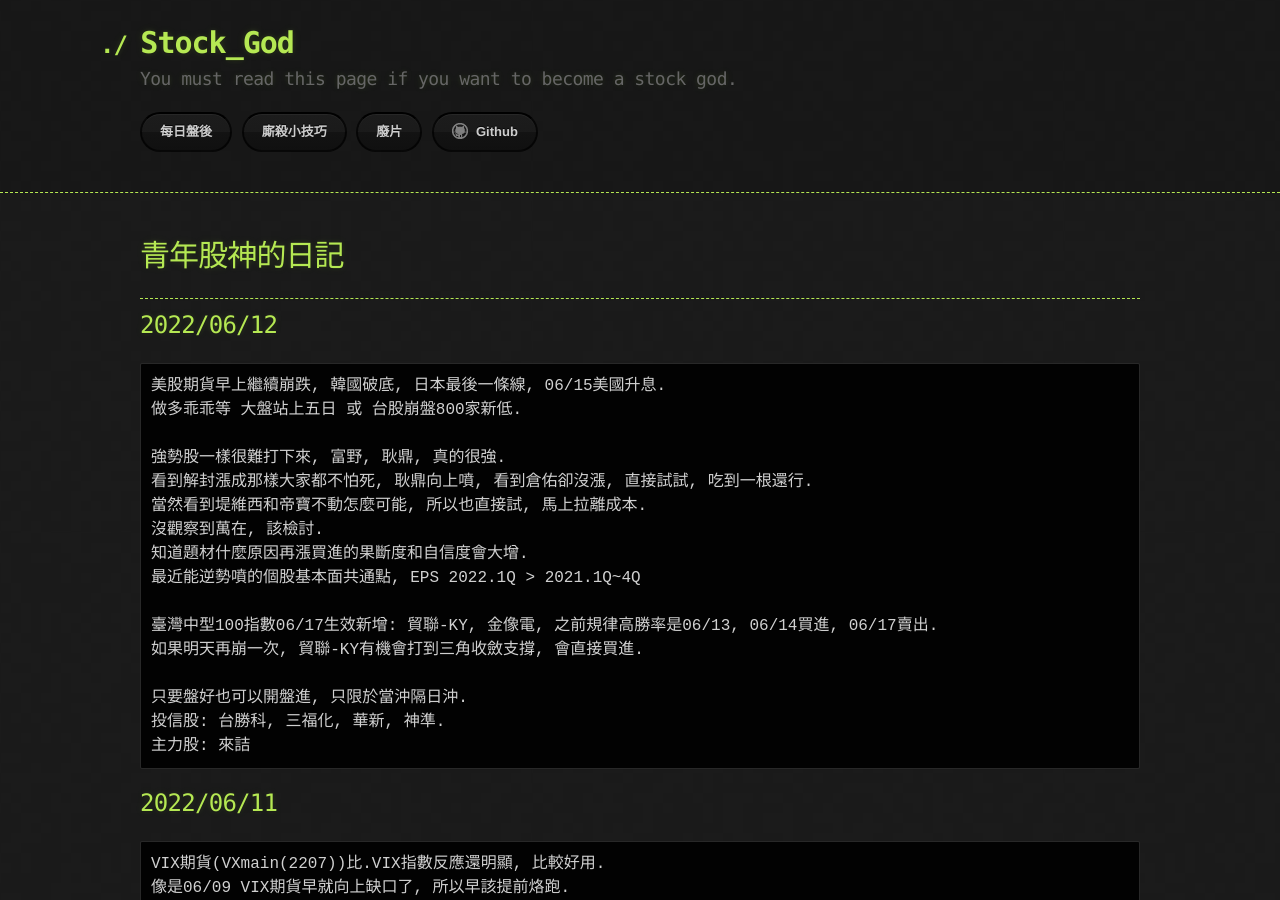
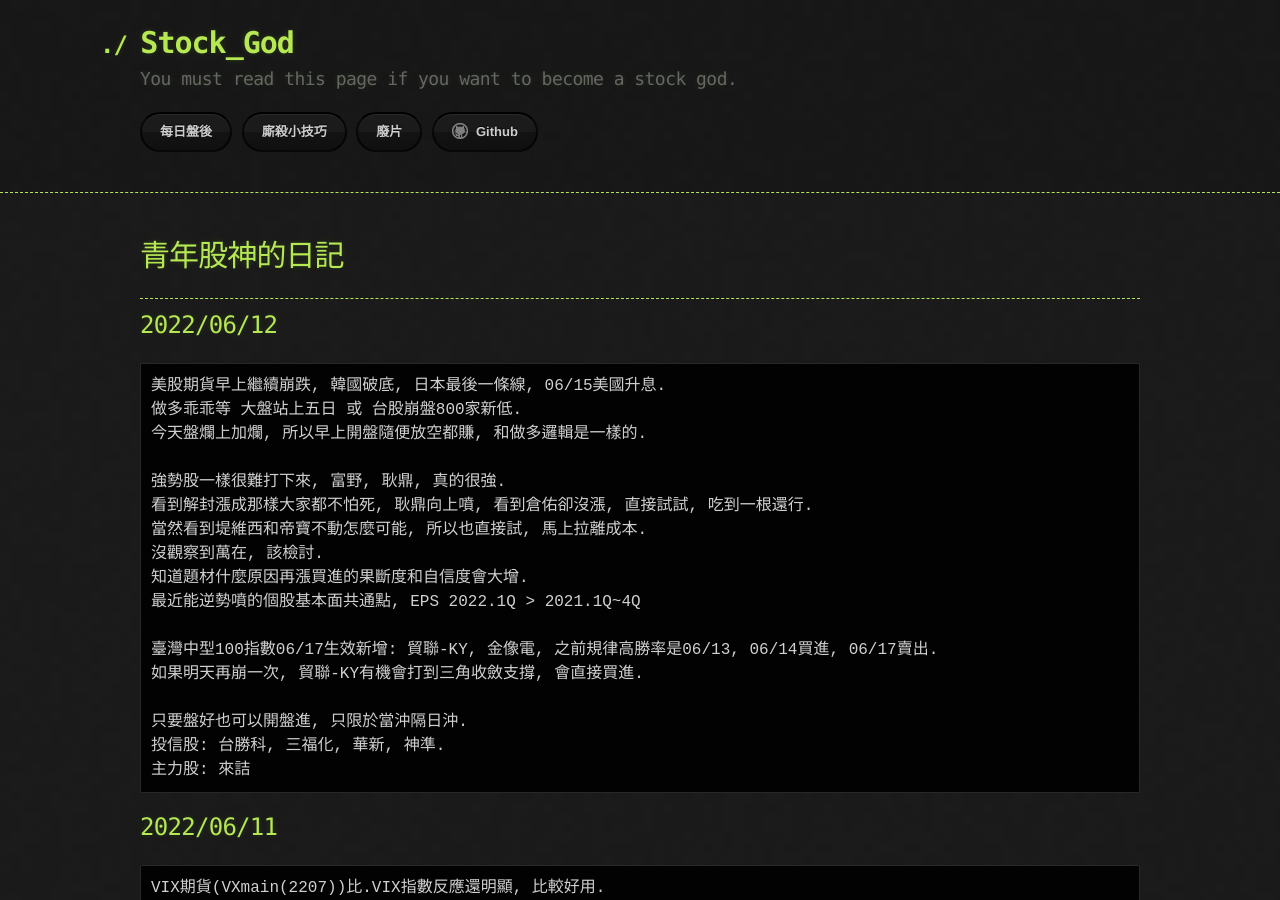
Before and after one commit to lepg5487/Stock_God, a Jekyll site: the page built from index.md, in a window 1280 px wide and 900 px high. Built offline with Jekyll 4.4.1, drawn with Linux system fonts in a browser that asks for light colours; our own code applies the rules of GitHub Pages for plain Markdown files.

Commit message:
Update index.md

````diff
--- a/index.md
+++ b/index.md
@@ -10,6 +10,7 @@ layout: testlayouts
 ```
 美股期貨早上繼續崩跌, 韓國破底, 日本最後一條線, 06/15美國升息.
 做多乖乖等 大盤站上五日 或 台股崩盤800家新低.
+今天盤爛上加爛, 所以早上開盤隨便放空都賺, 和做多邏輯是一樣的.
 
 強勢股一樣很難打下來, 富野, 耿鼎, 真的很強.
 看到解封漲成那樣大家都不怕死, 耿鼎向上噴, 看到倉佑卻沒漲, 直接試試, 吃到一根還行.
````
